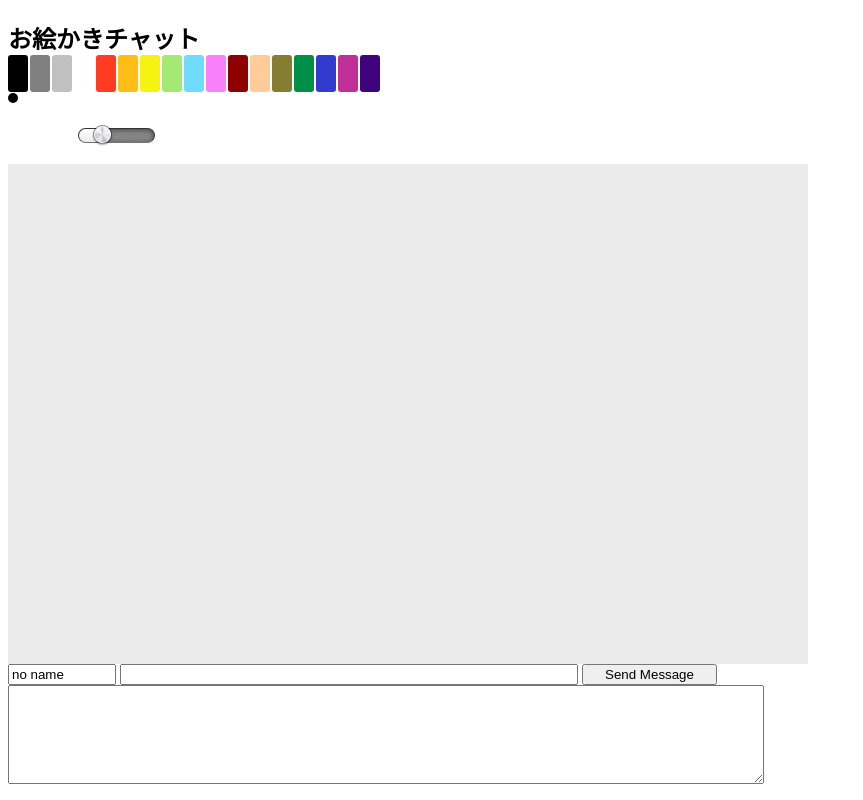
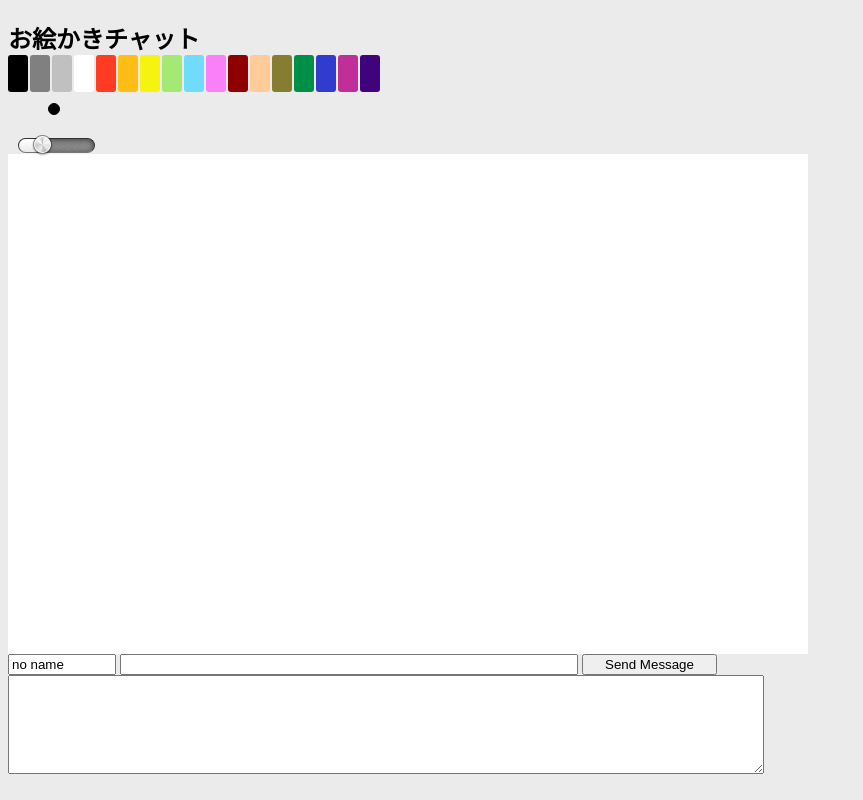
Before and after one commit to abbychau/down, a plain HTML site: page client-sample/index.html in a window 1280 px wide. Shown: the whole page, without its empty margins (0-863 px from the left). Drawn offline with Linux system fonts and the light colour scheme; no server answers.

Commit message:
お絵かき画面のデザインの変更
・スライダーの位置を修正
・背景を灰色に変更
・ブラシプレビューにborderをつけた

```diff
--- a/client-sample/index.html
+++ b/client-sample/index.html
@@ -15,7 +15,7 @@
 	<title>お絵かきチャット</title>
 	<!--[if IE]><script type="text/javascript" src="excanvas.js"></script><![endif]-->
   </head>
-  <body>
+  <body style="background-color:rgb(235, 235, 235);">
   	<script src="js/socket.io.js"></script>
 	<script>
 		$(function() {
@@ -28,7 +28,7 @@
 			var ctx = canvas.getContext('2d');
 
 			function drawBackground() {
-				ctx.fillStyle = 'rgb(235, 235, 235)';
+				ctx.fillStyle = 'rgb(255, 255, 255)';
 				ctx.fillRect(0,0,canvas.width,canvas.height);
 			};
 
@@ -64,7 +64,8 @@
 			//ストローク
 			var clicking = false;
 			var prev = {x:0,y:0};
-			var config = {size:10,color:$('.color-tile.selected').css('background-color')}
+			var config = {size:10,color:$('.color-tile.selected').css('background-color')};
+			var strokes = new Array();
 			$('#canvas').mousedown(function(e){
 				clicking = true;
 				prev.x = e.offsetX;
--- a/client-sample/styles/main-style.css
+++ b/client-sample/styles/main-style.css
@@ -1,6 +1,8 @@
 div.cursor-view {
 	width: 30px;
 	height: 30px;
+	margin-top: 10px;
+	margin-left: 40px;
 }
 
 div#cursor-view {
@@ -8,6 +10,7 @@ div#cursor-view {
 	height: 10px;
 	background-color: rgb(0, 0, 0);
 	border-radius: 50%;
+	border: solid 1px #000000;
 }
 
 .view {
--- a/client-sample/styles/slider-style.css
+++ b/client-sample/styles/slider-style.css
@@ -1,6 +1,6 @@
 section {
 	width: 125px;
-	margin: 5px 50px 0px;
+	margin: 5px -10px -20px;
 	position: relative;
 }
 
```
